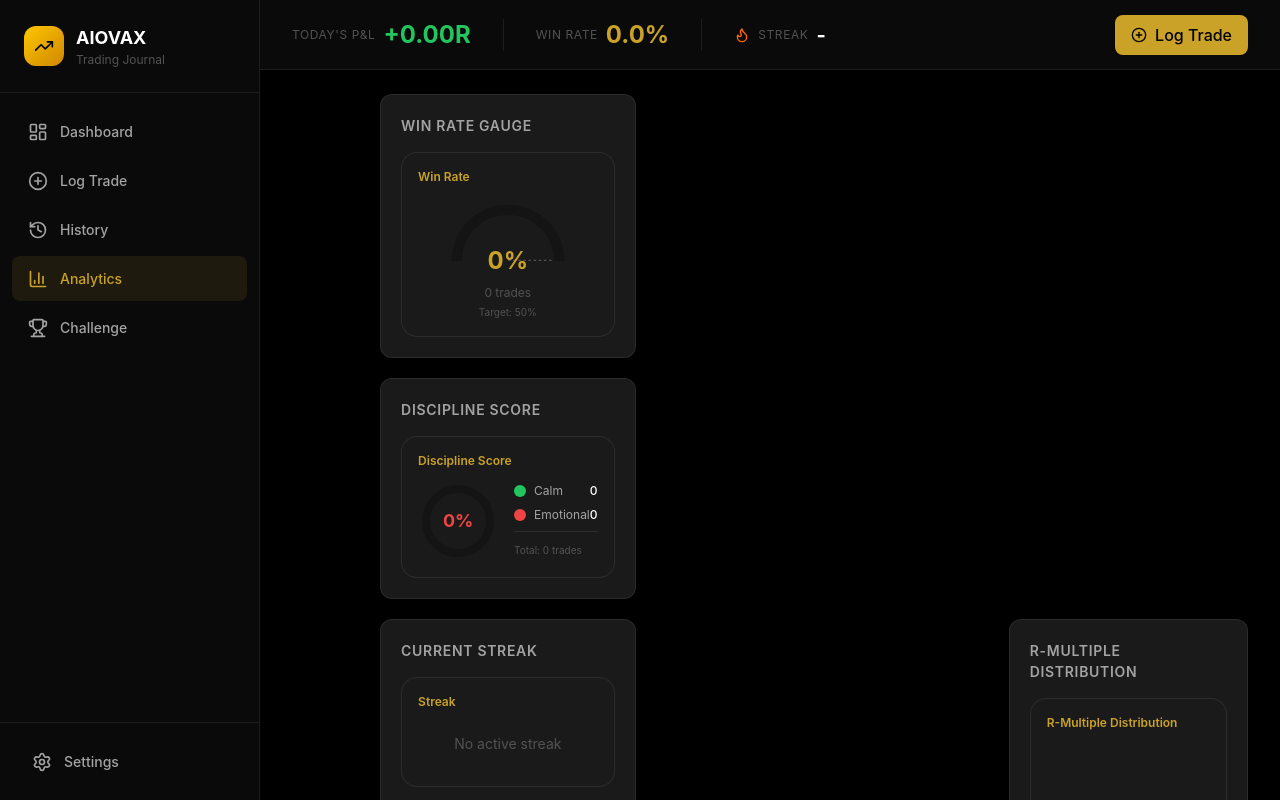
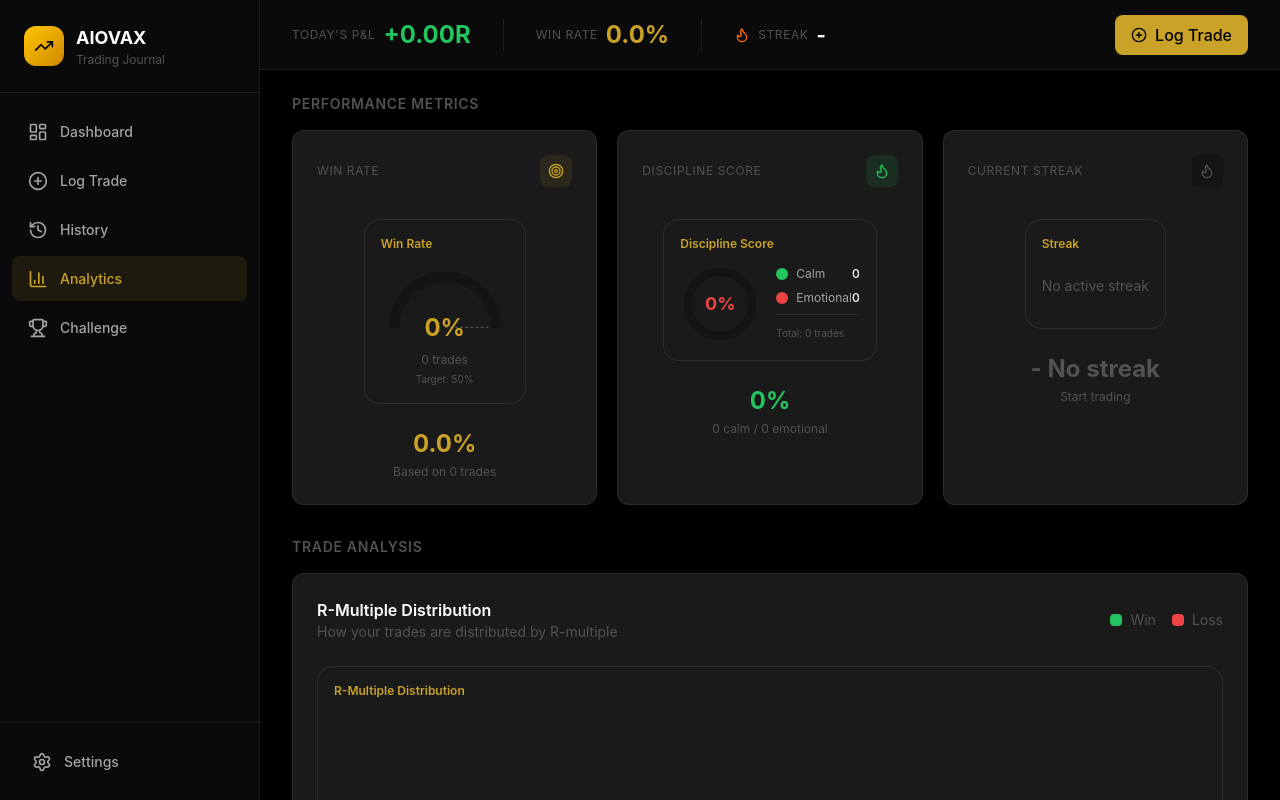
Before and after one commit to Secret-Gambit/aiovax-os, a React (Vite) app in the folder trading-journal/: page / in a window 1280 px wide. Both pictures are taken after a click on the button "Analytics". Built offline with nearby package versions, Linux system fonts and the light colour scheme.

Commit message:
refactor: redesign Analytics page with clean section-based layout

```diff
--- a/trading-journal/src/components/DesktopLayout.tsx
+++ b/trading-journal/src/components/DesktopLayout.tsx
@@ -556,7 +556,7 @@ function DashboardOverview({
   )
 }
 
-// Analytics View Component
+// Analytics View Component - Clean Section-Based Layout
 function AnalyticsView({
   stats,
   allTimeTrades,
@@ -567,59 +567,169 @@ function AnalyticsView({
   todayTrades: Trade[]
 }) {
   return (
-    <div className="dashboard-grid">
-      <div className="dashboard-card col-4">
-        <div className="dashboard-card-header">
-          <span className="dashboard-card-title">Win Rate Gauge</span>
+    <div className="space-y-8">
+      {/* Section: Performance Metrics */}
+      <section>
+        <h2 className="text-sm font-semibold text-[var(--text-muted)] uppercase tracking-wider mb-4">
+          Performance Metrics
+        </h2>
+        <div className="grid grid-cols-3 gap-5">
+          {/* Win Rate Card */}
+          <div className="bg-[var(--bg-card)] rounded-xl p-6 border border-[var(--border-soft)]">
+            <div className="flex items-center justify-between mb-4">
+              <span className="text-xs text-[var(--text-muted)] uppercase tracking-wider">Win Rate</span>
+              <div className="w-8 h-8 rounded-lg bg-[var(--gold-soft)] flex items-center justify-center">
+                <Target className="w-4 h-4 text-[var(--gold-primary)]" />
               </div>
+            </div>
+            <div className="flex items-center justify-center py-4">
               <WinRateGauge winRate={stats.allTime.winRate} totalTrades={stats.allTime.totalTrades} />
             </div>
+            <div className="text-center mt-2">
+              <span className="text-2xl font-bold text-[var(--gold-primary)]">{stats.allTime.winRate.toFixed(1)}%</span>
+              <p className="text-xs text-[var(--text-muted)] mt-1">Based on {stats.allTime.totalTrades} trades</p>
+            </div>
+          </div>
 
-      <div className="dashboard-card col-4">
-        <div className="dashboard-card-header">
-          <span className="dashboard-card-title">Discipline Score</span>
+          {/* Discipline Score Card */}
+          <div className="bg-[var(--bg-card)] rounded-xl p-6 border border-[var(--border-soft)]">
+            <div className="flex items-center justify-between mb-4">
+              <span className="text-xs text-[var(--text-muted)] uppercase tracking-wider">Discipline Score</span>
+              <div className="w-8 h-8 rounded-lg bg-[var(--profit-soft)] flex items-center justify-center">
+                <Flame className="w-4 h-4 text-[var(--profit)]" />
               </div>
+            </div>
+            <div className="flex items-center justify-center py-4">
               <DisciplineScoreRing
                 calmTrades={stats.allTime.calmTrades}
                 emotionalTrades={stats.allTime.emotionalTrades}
                 totalTrades={stats.allTime.totalTrades}
               />
             </div>
+            <div className="text-center mt-2">
+              <span className="text-2xl font-bold text-[var(--profit)]">
+                {stats.allTime.totalTrades > 0
+                  ? Math.round((stats.allTime.calmTrades / stats.allTime.totalTrades) * 100)
+                  : 0}%
+              </span>
+              <p className="text-xs text-[var(--text-muted)] mt-1">
+                {stats.allTime.calmTrades} calm / {stats.allTime.emotionalTrades} emotional
+              </p>
+            </div>
+          </div>
 
-      <div className="dashboard-card col-4">
-        <div className="dashboard-card-header">
-          <span className="dashboard-card-title">Current Streak</span>
+          {/* Streak Card */}
+          <div className="bg-[var(--bg-card)] rounded-xl p-6 border border-[var(--border-soft)]">
+            <div className="flex items-center justify-between mb-4">
+              <span className="text-xs text-[var(--text-muted)] uppercase tracking-wider">Current Streak</span>
+              <div className={`w-8 h-8 rounded-lg flex items-center justify-center ${
+                stats.today.streak > 0 ? 'bg-[var(--profit-soft)]' :
+                stats.today.streak < 0 ? 'bg-[var(--loss-soft)]' : 'bg-[var(--bg-tertiary)]'
+              }`}>
+                <Flame className={`w-4 h-4 ${
+                  stats.today.streak > 0 ? 'text-[var(--profit)]' :
+                  stats.today.streak < 0 ? 'text-[var(--loss)]' : 'text-[var(--text-muted)]'
+                }`} />
               </div>
+            </div>
+            <div className="flex items-center justify-center py-4">
               <StreakVisualizer streak={stats.today.streak} streakType={stats.today.streakType} />
             </div>
+            <div className="text-center mt-2">
+              <span className={`text-2xl font-bold ${
+                stats.today.streak > 0 ? 'text-[var(--profit)]' :
+                stats.today.streak < 0 ? 'text-[var(--loss)]' : 'text-[var(--text-muted)]'
+              }`}>
+                {stats.today.streak !== 0 ? Math.abs(stats.today.streak) : '-'}
+                {stats.today.streak > 0 ? ' Win' : stats.today.streak < 0 ? ' Loss' : ' No streak'}
+              </span>
+              <p className="text-xs text-[var(--text-muted)] mt-1">
+                {stats.today.streak > 0 ? 'Keep it going!' : stats.today.streak < 0 ? 'Break the cycle' : 'Start trading'}
+              </p>
+            </div>
+          </div>
+        </div>
+      </section>
 
-      <div className="dashboard-card col-12">
-        <div className="dashboard-card-header">
-          <span className="dashboard-card-title">R-Multiple Distribution</span>
+      {/* Section: Trade Analysis */}
+      <section>
+        <h2 className="text-sm font-semibold text-[var(--text-muted)] uppercase tracking-wider mb-4">
+          Trade Analysis
+        </h2>
+        <div className="bg-[var(--bg-card)] rounded-xl p-6 border border-[var(--border-soft)]">
+          <div className="flex items-center justify-between mb-6">
+            <div>
+              <h3 className="font-semibold text-[var(--text-primary)]">R-Multiple Distribution</h3>
+              <p className="text-sm text-[var(--text-muted)]">How your trades are distributed by R-multiple</p>
+            </div>
+            <div className="flex items-center gap-4 text-sm">
+              <div className="flex items-center gap-2">
+                <div className="w-3 h-3 rounded bg-[var(--profit)]" />
+                <span className="text-[var(--text-muted)]">Win</span>
+              </div>
+              <div className="flex items-center gap-2">
+                <div className="w-3 h-3 rounded bg-[var(--loss)]" />
+                <span className="text-[var(--text-muted)]">Loss</span>
+              </div>
+            </div>
           </div>
           <RMHistogram trades={allTimeTrades} />
         </div>
+      </section>
 
-      <div className="dashboard-card col-6">
-        <div className="dashboard-card-header">
-          <span className="dashboard-card-title">Setup Performance</span>
+      {/* Section: Setup Analysis */}
+      <section>
+        <h2 className="text-sm font-semibold text-[var(--text-muted)] uppercase tracking-wider mb-4">
+          Setup Analysis
+        </h2>
+        <div className="grid grid-cols-2 gap-5">
+          <div className="bg-[var(--bg-card)] rounded-xl p-6 border border-[var(--border-soft)]">
+            <div className="mb-4">
+              <h3 className="font-semibold text-[var(--text-primary)]">Setup Performance</h3>
+              <p className="text-sm text-[var(--text-muted)]">Win rate and net R by setup type</p>
             </div>
             <SetupPerformanceBars trades={allTimeTrades} />
           </div>
 
-      <div className="dashboard-card col-6">
-        <div className="dashboard-card-header">
-          <span className="dashboard-card-title">Setup Trends (20 trades)</span>
+          <div className="bg-[var(--bg-card)] rounded-xl p-6 border border-[var(--border-soft)]">
+            <div className="mb-4">
+              <h3 className="font-semibold text-[var(--text-primary)]">Setup Trends</h3>
+              <p className="text-sm text-[var(--text-muted)]">Win rate trend over last 20 trades</p>
             </div>
             <SetupTrends trades={allTimeTrades} />
           </div>
+        </div>
+      </section>
 
-      <div className="dashboard-card col-12">
-        <div className="dashboard-card-header">
-          <span className="dashboard-card-title">Daily Performance Heatmap</span>
+      {/* Section: Time Analysis */}
+      <section>
+        <h2 className="text-sm font-semibold text-[var(--text-muted)] uppercase tracking-wider mb-4">
+          Time Analysis
+        </h2>
+        <div className="bg-[var(--bg-card)] rounded-xl p-6 border border-[var(--border-soft)]">
+          <div className="flex items-center justify-between mb-6">
+            <div>
+              <h3 className="font-semibold text-[var(--text-primary)]">Daily Performance Heatmap</h3>
+              <p className="text-sm text-[var(--text-muted)]">Last 30 days of trading performance</p>
+            </div>
+            <div className="flex items-center gap-4 text-sm">
+              <div className="flex items-center gap-2">
+                <div className="w-3 h-3 rounded bg-[var(--profit)]" />
+                <span className="text-[var(--text-muted)]">Profit</span>
+              </div>
+              <div className="flex items-center gap-2">
+                <div className="w-3 h-3 rounded bg-[var(--loss)]" />
+                <span className="text-[var(--text-muted)]">Loss</span>
+              </div>
+              <div className="flex items-center gap-2">
+                <div className="w-3 h-3 rounded bg-[var(--bg-tertiary)]" />
+                <span className="text-[var(--text-muted)]">No trades</span>
+              </div>
+            </div>
           </div>
           <DailyHeatStrip trades={allTimeTrades} />
         </div>
+      </section>
     </div>
   )
 }
```
Lines whose indentation alone changed are shown as unchanged.
